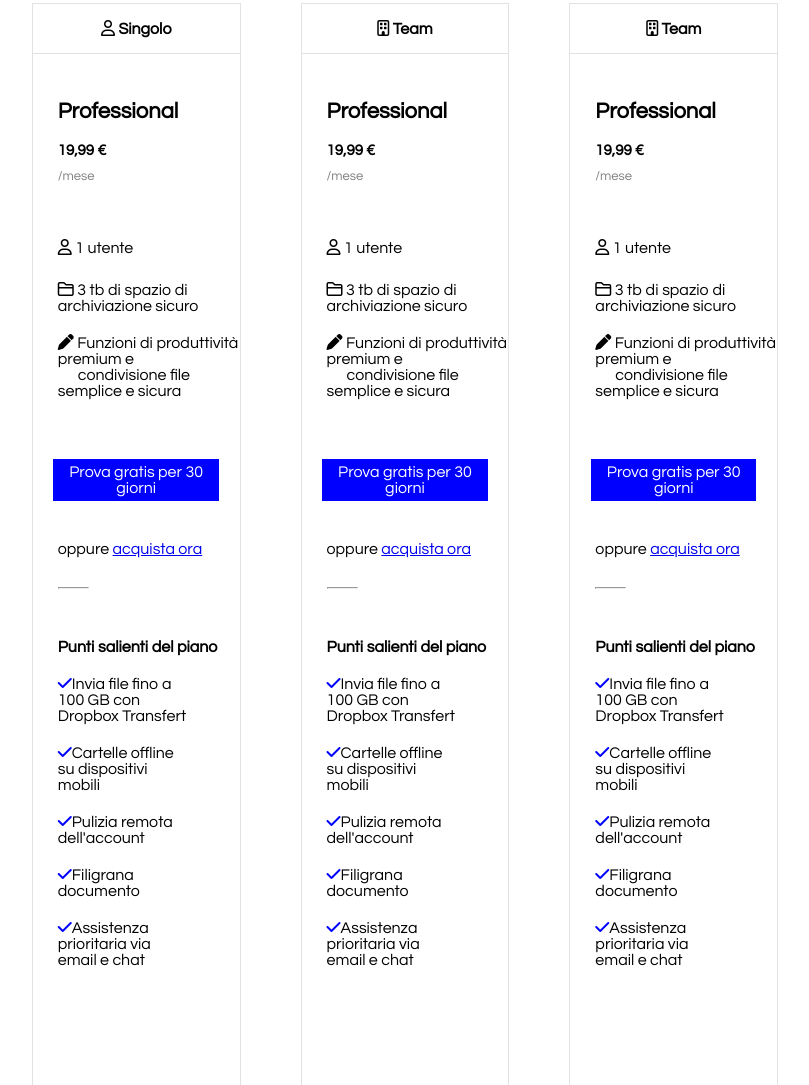
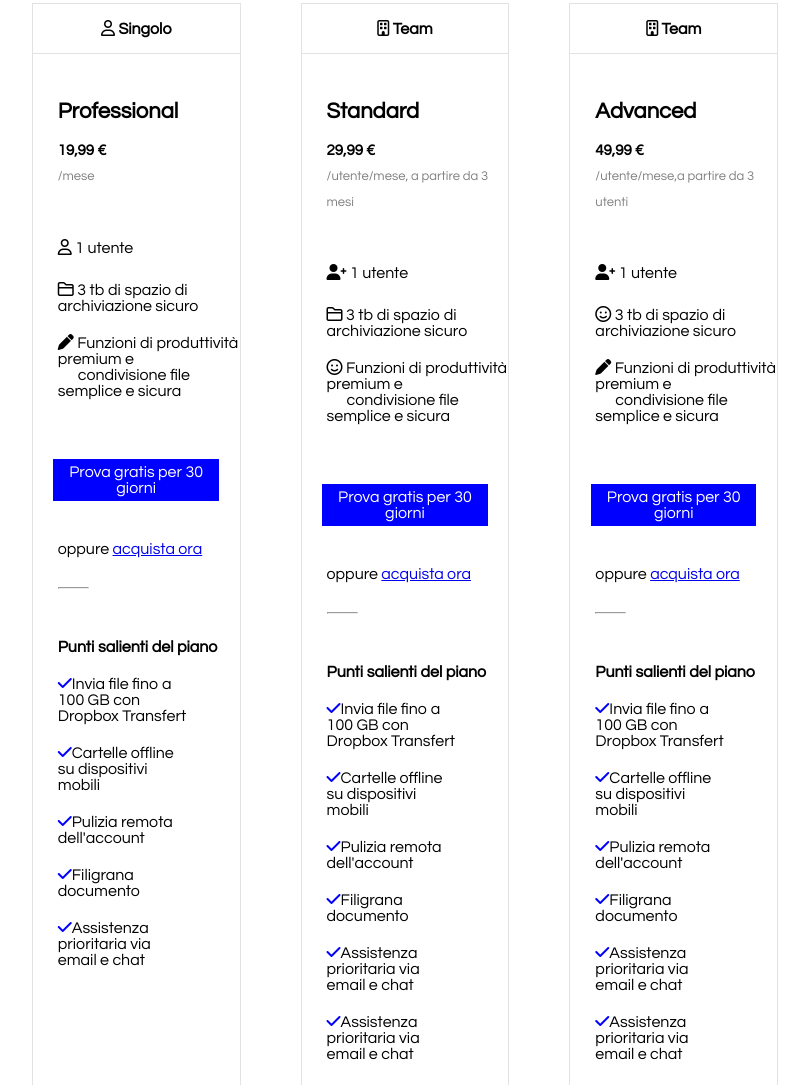
Before and after one commit to AndreaVk/htmlcss-dropbox, a plain HTML site: page index.html in a window 1280 px wide. Shown: the part 1362-2447 px from the top of the page, without its empty margins (235-1044 px from the left). Drawn offline with Linux system fonts and the light colour scheme.

Commit message:
fine colonne

```diff
--- a/index.html
+++ b/index.html
@@ -132,17 +132,58 @@
                     <span>Team</span>
                 </section>
                 <section class="price">
-                    <h3>Professional</h3>
-                    <span id="cifra">19,99 &euro;</span>
-                    <span id="month">/mese</span>
+                    <h3>Standard</h3>
+                    <span id="cifra">29,99 &euro;</span>
+                    <span id="month">/utente/mese, a partire da 3 mesi </span>
                 </section>
                 <section class="function">
-                    <i class="far fa-user"></i>
+                    <i class="fas fa-user-plus"></i>
                     <span>1 utente</span>
 
                 </section>
                 <section class="function2">
                     <i id class="far fa-folder"></i>
+                    <span>3 tb di spazio di archiviazione sicuro</span>
+                </section>
+                <section class="function3">
+                    <i class="far fa-smile"></i>
+                    <span>Funzioni di produttività premium e <span id="sposta">condivisione file semplice e sicura</span></span>
+                </section>
+                <div class="buttonbox">Prova gratis per 30 giorni</div>
+                <div class="buynow">oppure <a href="#">acquista ora</a></div>
+                <hr>
+                <section class="finalist">
+                    <h4>Punti salienti del piano</h4>
+                    <nav>
+                        <ul>
+                            <li><i class="fas fa-check"></i>Invia file fino a 100 GB con Dropbox Transfert</li>
+                            <li><i class="fas fa-check"></i>Cartelle offline su dispositivi mobili</li>
+                            <li><i class="fas fa-check"></i>Pulizia remota dell'account</li>
+                            <li><i class="fas fa-check"></i>Filigrana documento</li>
+                            <li><i class="fas fa-check"></i>Assistenza prioritaria via email e chat</li>
+                            <li><i class="fas fa-check"></i>Assistenza prioritaria via email e chat</li>
+                        </ul>
+
+                    </nav>
+                </section>
+            </div>
+            <div class="box1">
+                <section class="singolo">
+                    <i class="far fa-building"></i>
+                    <span>Team</span>
+                </section>
+                <section class="price">
+                    <h3>Advanced</h3>
+                    <span id="cifra">49,99 &euro;</span>
+                    <span id="month">/utente/mese,a partire da 3 utenti</span>
+                </section>
+                <section class="function">
+                    <i class="fas fa-user-plus"></i>
+                    <span>1 utente</span>
+
+                </section>
+                <section class="function2">
+                    <i class="far fa-smile"></i>
                     <span>3 tb di spazio di archiviazione sicuro</span>
                 </section>
                 <section class="function3">
@@ -161,45 +202,6 @@
                             <li><i class="fas fa-check"></i>Pulizia remota dell'account</li>
                             <li><i class="fas fa-check"></i>Filigrana documento</li>
                             <li><i class="fas fa-check"></i>Assistenza prioritaria via email e chat</li>
-                        </ul>
-
-                    </nav>
-                </section>
-            </div>
-            <div class="box1">
-                <section class="singolo">
-                    <i class="far fa-building"></i>
-                    <span>Team</span>
-                </section>
-                <section class="price">
-                    <h3>Professional</h3>
-                    <span id="cifra">19,99 &euro;</span>
-                    <span id="month">/mese</span>
-                </section>
-                <section class="function">
-                    <i class="far fa-user"></i>
-                    <span>1 utente</span>
-
-                </section>
-                <section class="function2">
-                    <i id class="far fa-folder"></i>
-                    <span>3 tb di spazio di archiviazione sicuro</span>
-                </section>
-                <section class="function3">
-                    <i class="fas fa-pen"></i>
-                    <span>Funzioni di produttività premium e <span id="sposta">condivisione file semplice e sicura</span></span>
-                </section>
-                <div class="buttonbox">Prova gratis per 30 giorni</div>
-                <div class="buynow">oppure <a href="#">acquista ora</a></div>
-                <hr>
-                <section class="finalist">
-                    <h4>Punti salienti del piano</h4>
-                    <nav>
-                        <ul>
-                            <li><i class="fas fa-check"></i>Invia file fino a 100 GB con Dropbox Transfert</li>
-                            <li><i class="fas fa-check"></i>Cartelle offline su dispositivi mobili</li>
-                            <li><i class="fas fa-check"></i>Pulizia remota dell'account</li>
-                            <li><i class="fas fa-check"></i>Filigrana documento</li>
                             <li><i class="fas fa-check"></i>Assistenza prioritaria via email e chat</li>
                         </ul>
 
```
